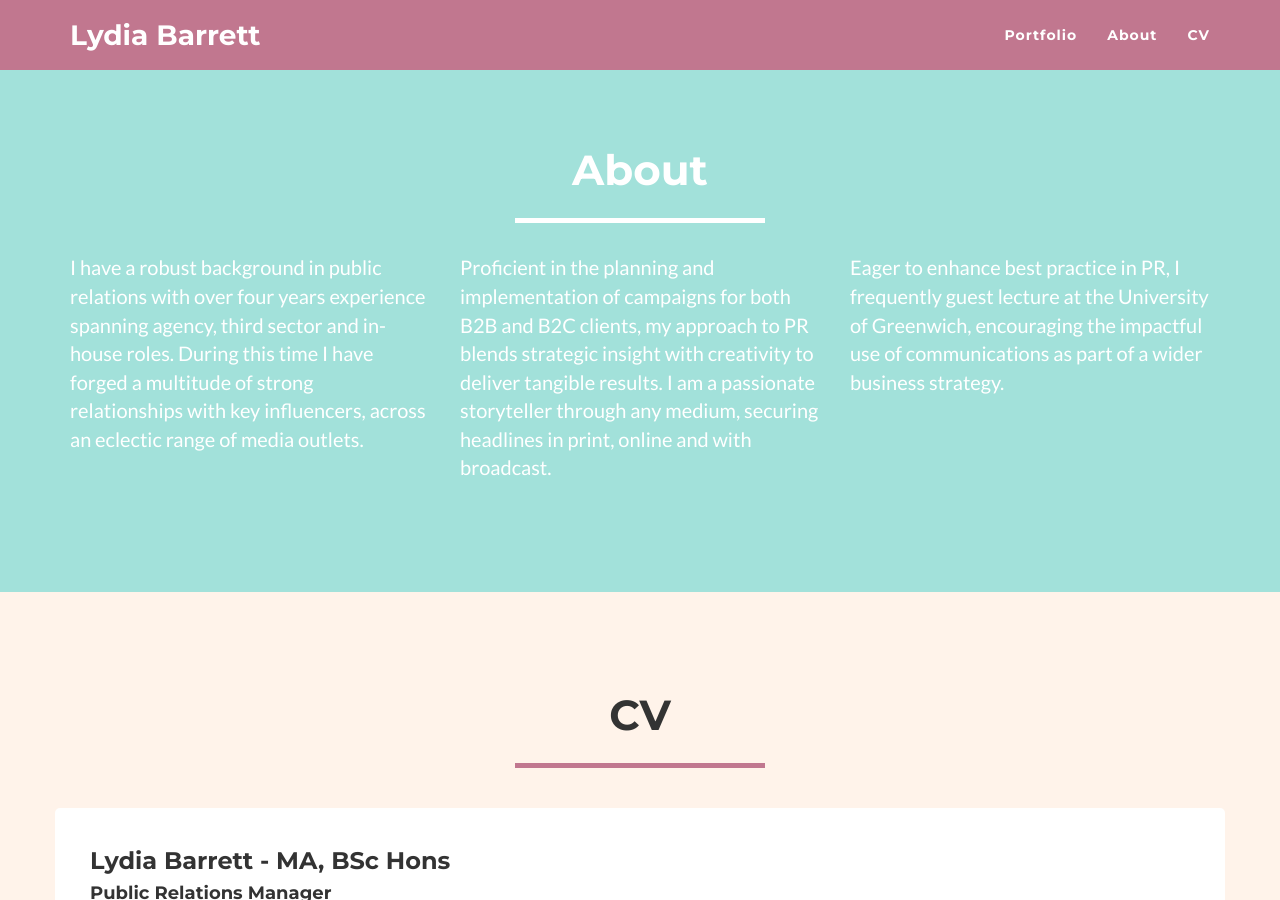
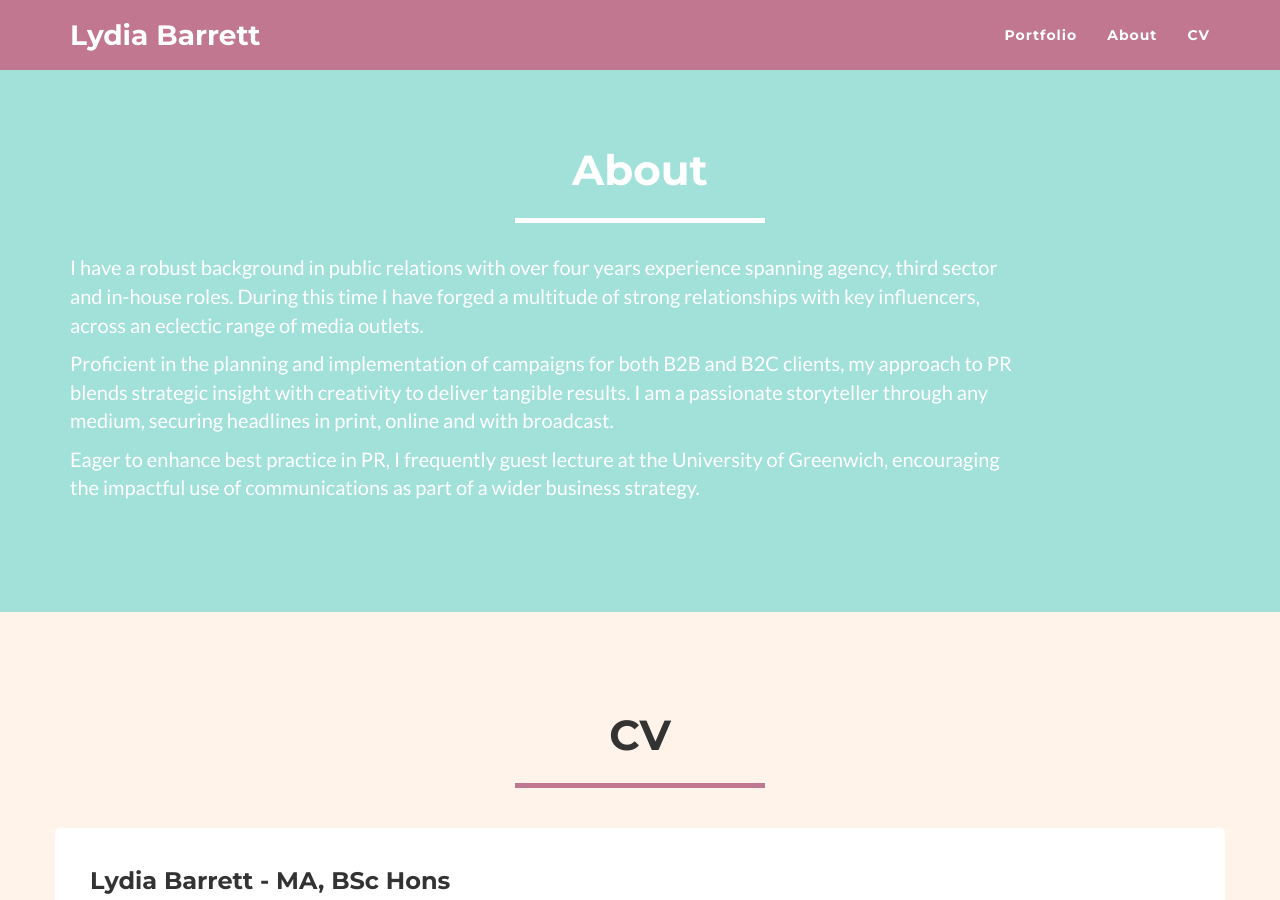
Before and after one commit to lalalovescode/lalalovescode.github.io, a Jekyll site: the page built from index.html, in a window 1280 px wide and 900 px high, scrolled down 1534 px. Built offline with Jekyll 4.4.1, drawn with Linux system fonts in a browser that asks for light colours; nearby versions of some CDN libraries.

Commit message:
about me

```diff
--- a/_includes/about.html
+++ b/_includes/about.html
@@ -8,13 +8,13 @@
             </div>
         </div>
         <div class="row">
-            <div class="col-lg-4">
+            <div class="col-xs-10 col-offset-xs-2">
                 <p>I have a robust background in public relations with over four years experience spanning agency, third sector and in-house roles. During this time I have forged a multitude of strong relationships with key influencers, across an eclectic range of media outlets.</p>
             </div>
-            <div class="col-lg-4">
+            <div class="col-xs-10 col-offset-xs-2">
                 <p>Proficient in the planning and implementation of campaigns for both B2B and B2C clients, my approach to PR blends strategic insight with creativity to deliver tangible results. I am a passionate storyteller through any medium, securing headlines in print, online and with broadcast.</p>
             </div>
-            <div class="col-lg-4">
+            <div class="col-xs-10 col-offset-xs-2">
               <p> Eager to enhance best practice in PR, I frequently guest lecture at the University of Greenwich, encouraging the impactful use of communications as part of a wider business strategy.</p>
             </div>
         </div>
```
